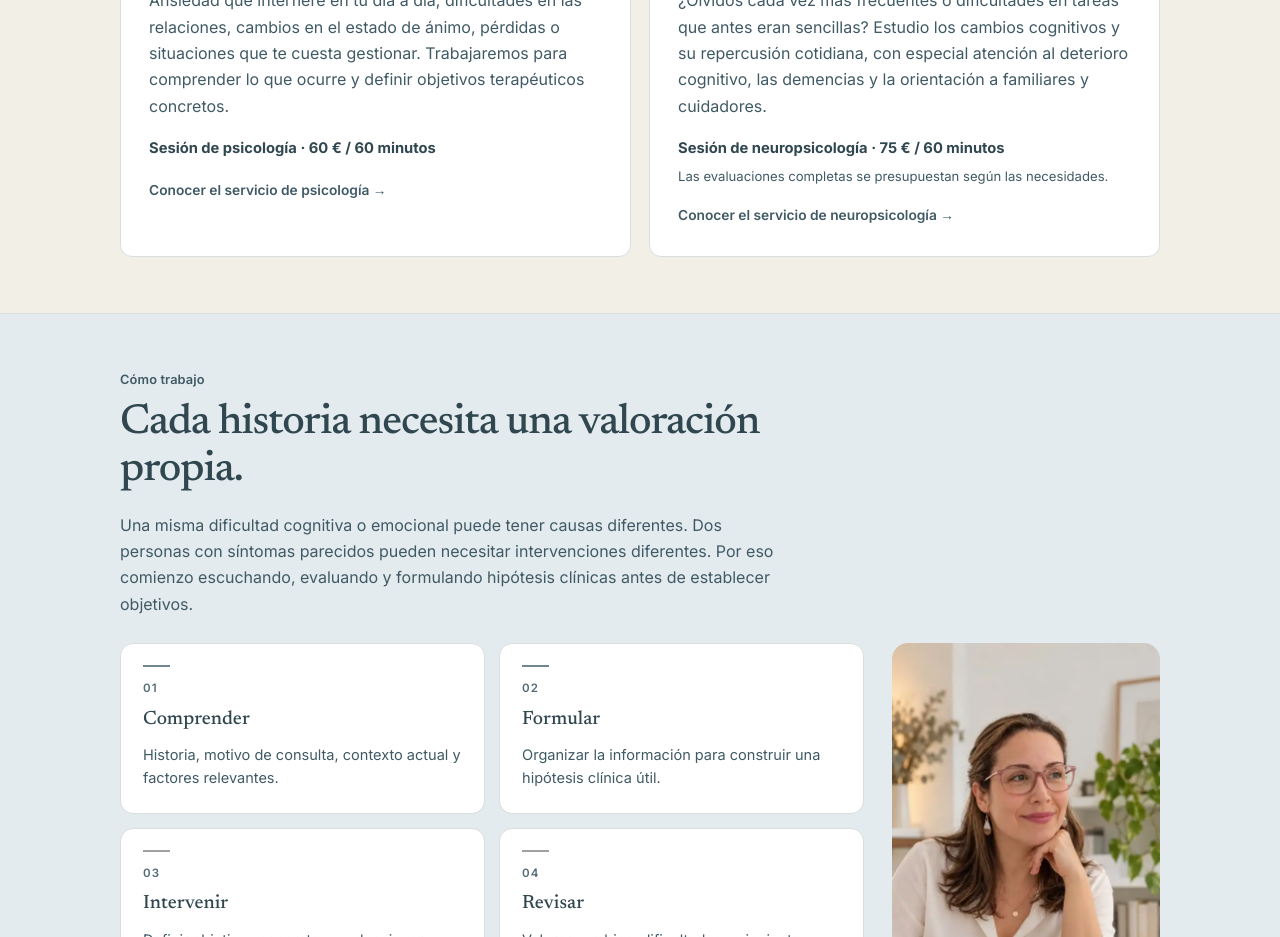
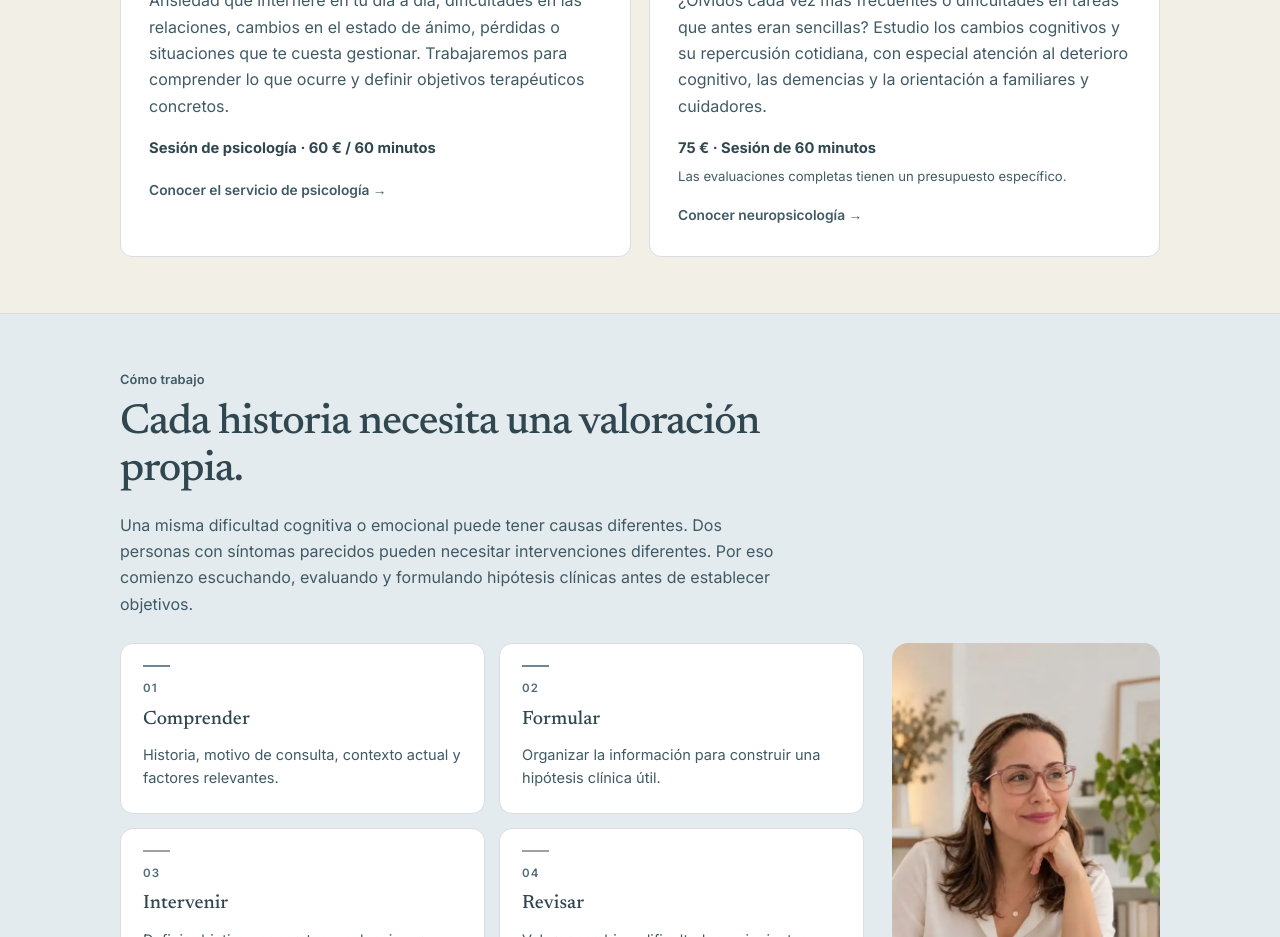
Before and after one commit to carolinasanchezgirona/Portfolio-Carolina, a Next.js app: page / in a window 1280 px wide. Shown: the part 1300-2237 px from the top of the page. Built offline with nearby package versions, Linux system fonts and the light colour scheme.

Commit message:
Simplify neuropsychology card hierarchy and remove stale ADHD promotion

```diff
--- a/app/page.tsx
+++ b/app/page.tsx
@@ -108,9 +108,11 @@ export default function HomePage() {
                 con especial atención al <a href="/deterioro-cognitivo/">deterioro cognitivo</a>,
                 las demencias y la orientación a familiares y cuidadores.
               </p>
-              <p className="editorial-card-price">Sesión de neuropsicología · 75 € / 60 minutos</p>
-              <p className="editorial-card-note">Las evaluaciones completas se presupuestan según las necesidades.</p>
-              <a className="editorial-card-link" href="/neuropsicologia/">Conocer el servicio de neuropsicología →</a>
+              <div className="editorial-card-bottom">
+                <p className="editorial-card-price">75 € <span>· Sesión de 60 minutos</span></p>
+                <p className="editorial-card-note">Las evaluaciones completas tienen un presupuesto específico.</p>
+                <a className="editorial-card-link" href="/neuropsicologia/">Conocer neuropsicología →</a>
+              </div>
             </article>
           </div>
         </div>
```
